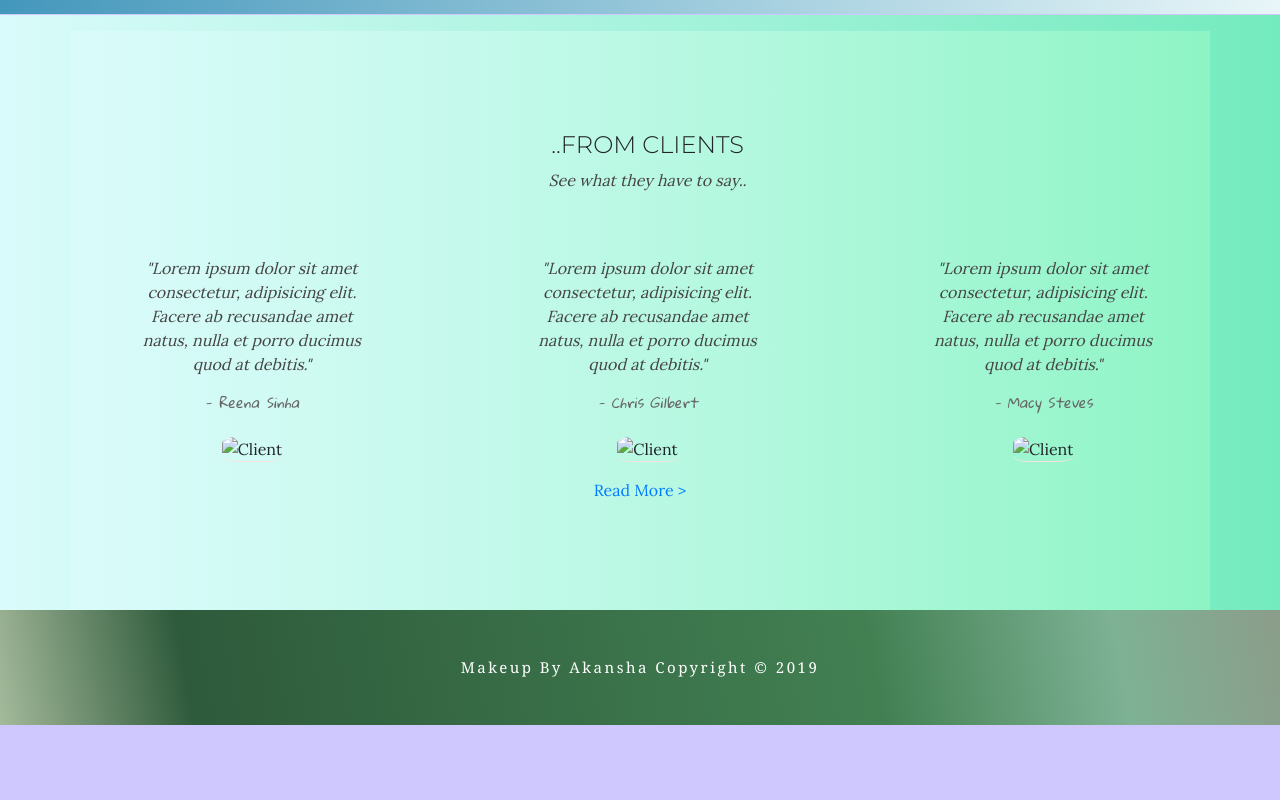
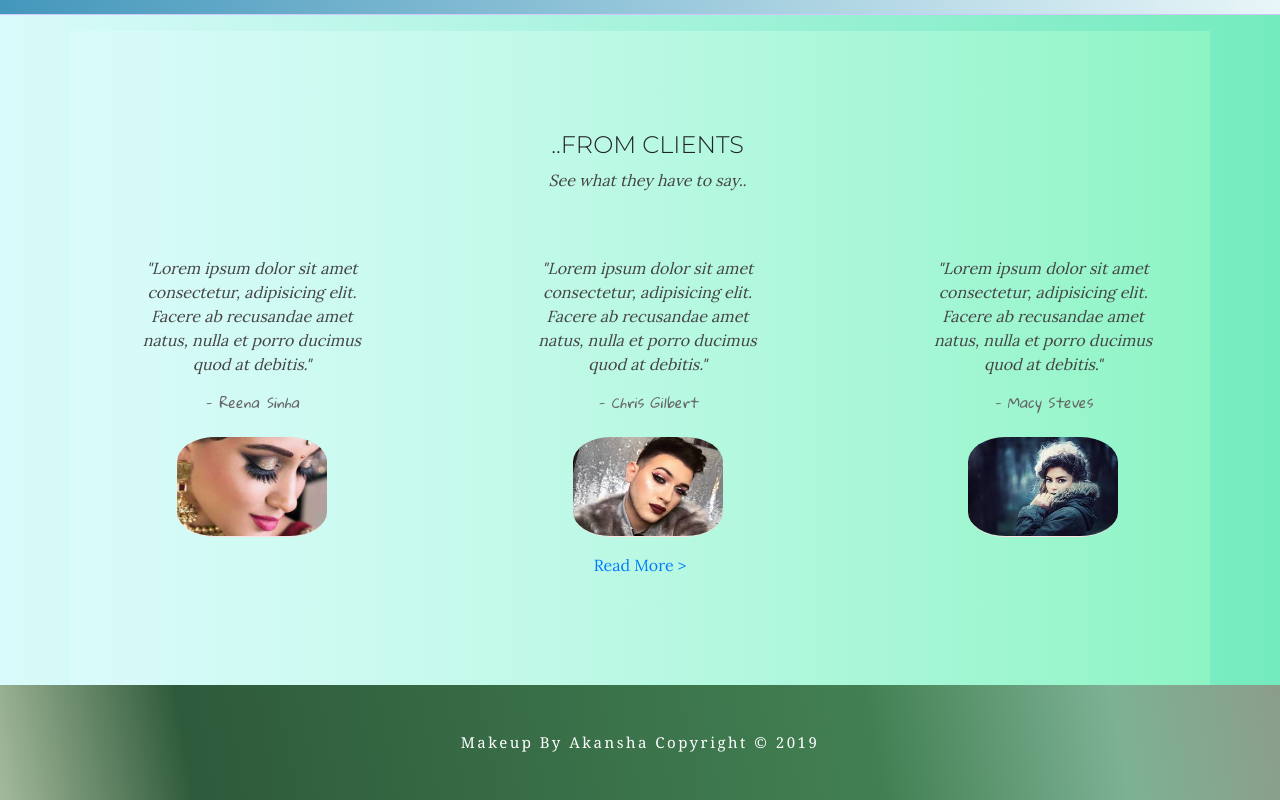
Before and after one commit to Monika-ch/makeupByAkansha, a website: page index.html in a window 1280 px wide. Shown: the part 1177-1977 px from the top of the page. Before the commit the page ends 1902 px from the top, so only its background shows below. Drawn offline with nearby package versions, Linux system fonts and the light colour scheme; files that its build step writes are made by us from their sources; the site is published under a folder, as on GitHub Pages, so addresses that start at the root find nothing.

Commit message:
img path modified

```diff
--- a/index.html
+++ b/index.html
@@ -223,7 +223,7 @@
                         amet natus, nulla
                         et porro ducimus quod at debitis."</p>
                     <p class="customer">- Reena Sinha</p>
-                    <img class="img-fluid mt-2 img-1" src="/img/testi1.jpg" alt="Client">
+                    <img class="img-fluid mt-2 img-1" src="img/testi1.jpg" alt="Client">
                 </div>
 
                 <!-- Client Two -->
@@ -232,7 +232,7 @@
                         amet natus, nulla
                         et porro ducimus quod at debitis."</p>
                     <p class="customer">- Chris Gilbert</p>
-                    <img class="img-fluid mt-2 img-2" src="/img/testi2.jpeg" alt="Client">
+                    <img class="img-fluid mt-2 img-2" src="img/testi2.jpeg" alt="Client">
                 </div>
 
                 <!-- Client Three -->
@@ -241,7 +241,7 @@
                         amet natus, nulla
                         et porro ducimus quod at debitis."</p>
                     <p class="customer">- Macy Steves</p>
-                    <img class="img-fluid mt-2 img-3" src="/img/testi3.jpeg" alt="Client">
+                    <img class="img-fluid mt-2 img-3" src="img/testi3.jpeg" alt="Client">
                 </div>
 
             </div>
```
